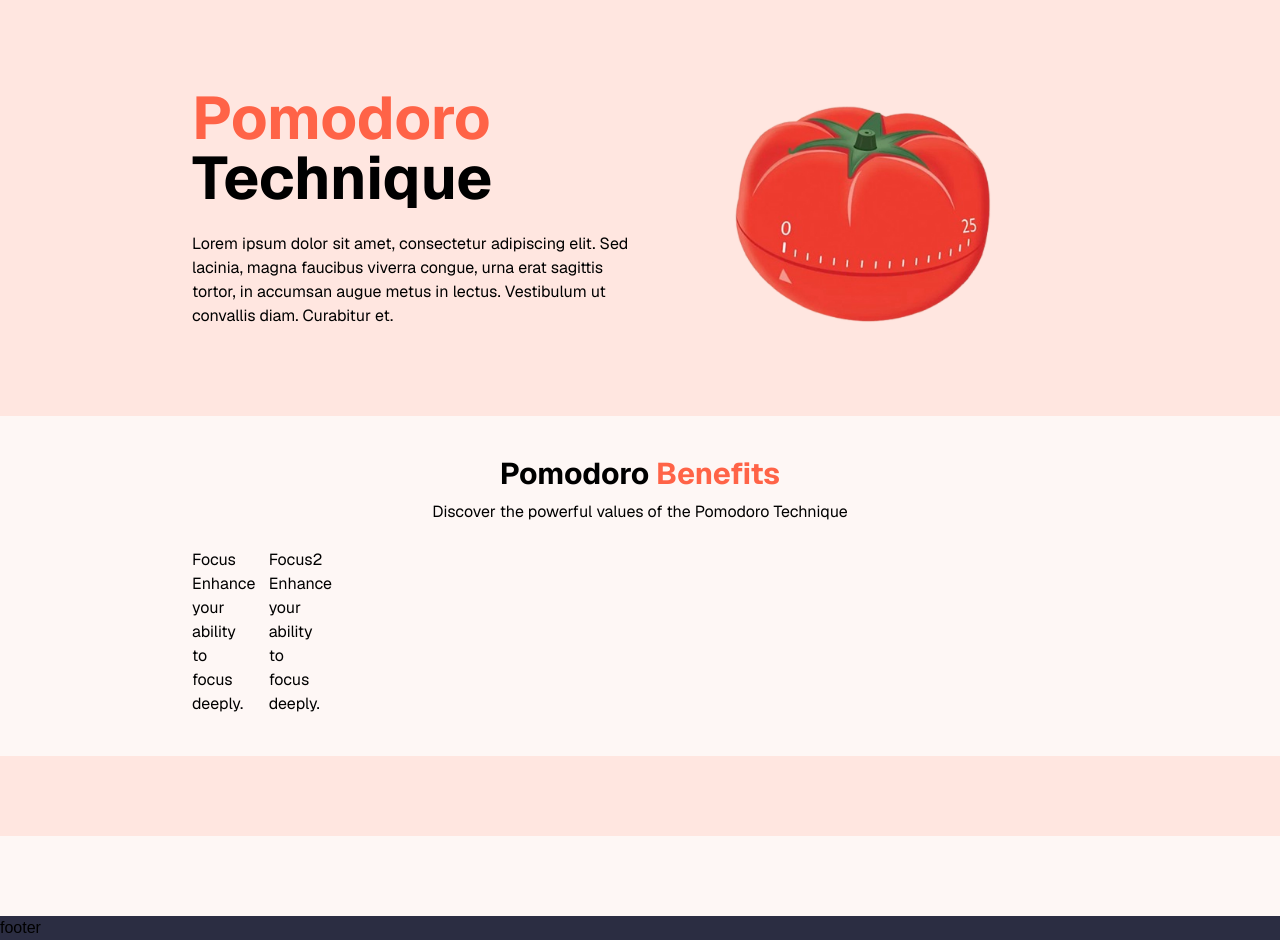
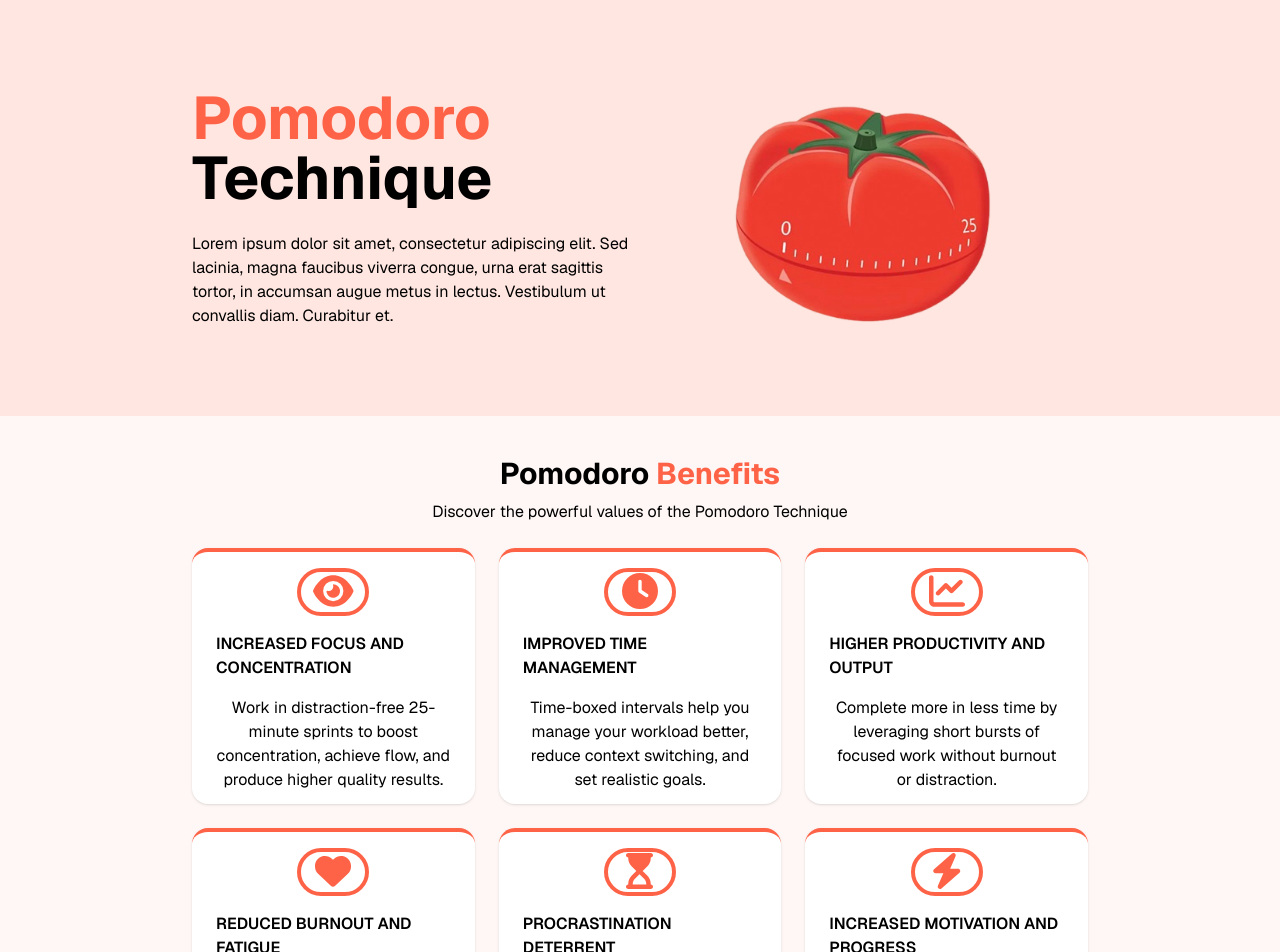
Before and after one commit to cmdn-hoangnguyen/pomodoro, a Next.js app: page / in a window 1280 px wide. Shown: the top 952 px of the page. Built offline with nearby package versions, Linux system fonts and the light colour scheme.

Commit message:
Create card value, Update value data

```diff
--- a/components/ValueSection.tsx
+++ b/components/ValueSection.tsx
@@ -1,8 +1,42 @@
+import Card from "./card/Card"
+import { FontAwesomeIcon } from '@fortawesome/react-fontawesome';
+import { faClock, faEye, faChartLine, faHeart, faBolt, faHourglassStart } from '@fortawesome/free-solid-svg-icons';
+
+
 const ValueSection = () => {
     const data = [
-        { title: "Focus", description: "Enhance your ability to focus deeply." },
-        { title: "Focus2", description: "Enhance your ability to focus deeply." },
-    ]
+        {
+          title: "Increased Focus and Concentration",
+          description: "Work in distraction-free 25-minute sprints to boost concentration, achieve flow, and produce higher quality results.",
+          icon: <FontAwesomeIcon icon={faEye} />
+        },
+        {
+          title: "Improved Time Management",
+          description: "Time-boxed intervals help you manage your workload better, reduce context switching, and set realistic goals.",
+          icon: <FontAwesomeIcon icon={faClock} />
+        },
+        {
+          title: "Higher Productivity and Output",
+          description: "Complete more in less time by leveraging short bursts of focused work without burnout or distraction.",
+          icon: <FontAwesomeIcon icon={faChartLine} />
+        },
+        {
+          title: "Reduced Burnout and Fatigue",
+          description: "Built-in breaks align with natural brain rhythms, helping you stay refreshed, energized, and avoid exhaustion.",
+          icon: <FontAwesomeIcon icon={faHeart} />
+        },
+        {
+          title: "Procrastination Deterrent",
+          description: "The 25-minute timer lowers resistance to starting tasks, making it easier to begin and maintain momentum.",
+          icon: <FontAwesomeIcon icon={faHourglassStart} />
+        },
+        {
+          title: "Increased Motivation and Progress",
+          description: "Tracking completed pomodoros gives a satisfying sense of progress that fuels motivation and consistency.",
+          icon: <FontAwesomeIcon icon={faBolt} />
+        },
+      ];
+
 
     return (
         <>
@@ -19,9 +53,8 @@ const ValueSection = () => {
                 <ul className="grid grid-cols-12 gap-6">
                     {data.map(value => {
                         return (
-                            <li key={value.title}>
-                                <h3>{value.title}</h3>
-                                <p>{value.description}</p>
+                            <li key={value.title} className="col-span-4 h-[16rem]">
+                                <Card title={value.title} description={value.description} icon={value.icon}/>
                             </li>
                         )
                     })}
--- /dev/null
+++ b/components/card/Card.tsx
@@ -0,0 +1,23 @@
+import { JSX } from "react"
+
+type CardProps = {
+    title: string,
+    description: string,
+    icon: JSX.Element
+}
+
+const Card = ({ title, description, icon }: CardProps) => {
+    return (
+        <>
+            <div className="w-full h-full px-6 py-4 flex flex-col items-center gap-4 bg-white border-t-4 border-[var(--primary)] rounded-2xl shadow">
+                <span className="w-18 h-18 flex justify-center items-center border-4 border-[var(--primary)] rounded-full">
+                    <span className="text-[var(--primary)] text-4xl">{icon}</span>
+                </span>
+                <h3 className="uppercase font-semibold">{title}</h3>
+                <p className="text-center">{description}</p>
+            </div>
+        </>
+    )
+}
+
+export default Card
```
